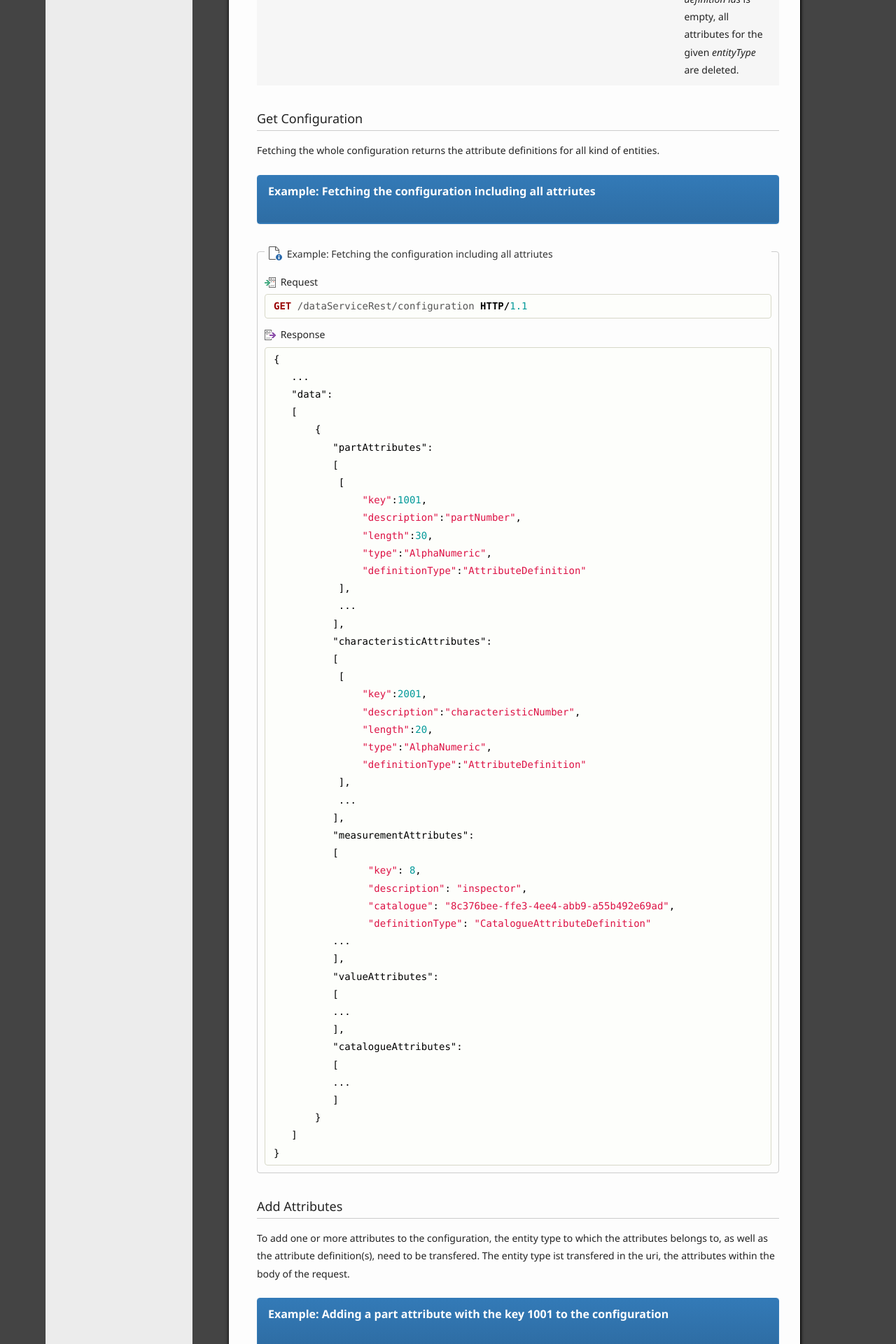
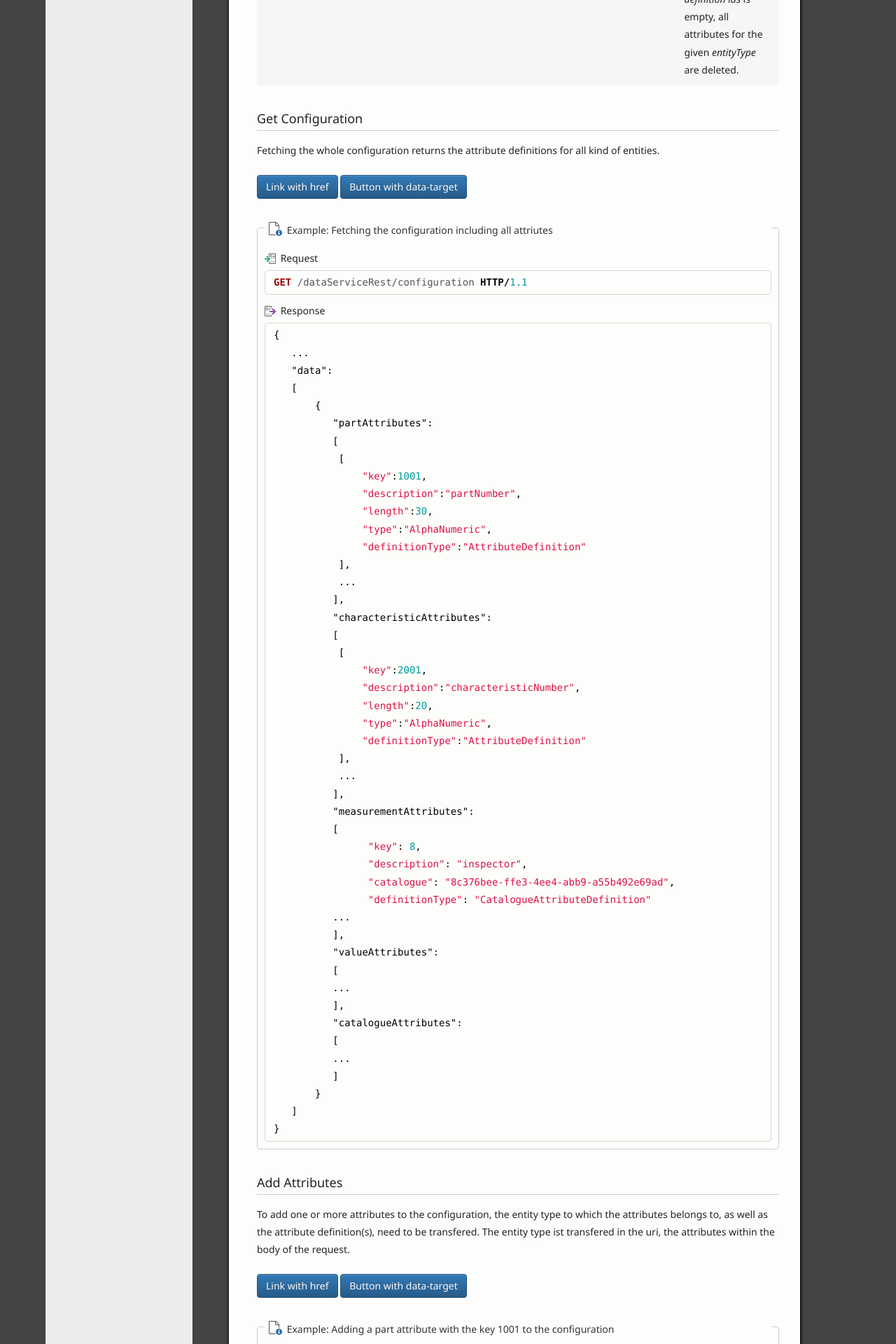
Before and after one commit to ZEISS-PiWeb/PiWeb-Api, a Jekyll site: the page built from _pages/022-configuration.md, in a window 1280 px wide. Shown: the part 2241-4161 px from the top of the page at 70% size. Built offline with Jekyll 4.4.1, drawn with Linux system fonts in a browser that asks for light colours; some of the changed text lies outside the part shown.

Commit message:
Update exampleFieldset.html

```diff
--- a/_includes/exampleFieldset.html
+++ b/_includes/exampleFieldset.html
@@ -1,11 +1,14 @@
-<div class="panel panel-primary">
-      <div class="panel-heading">
-        <h6 class="panel-title" data-toggle="collapse" data-target="#collapseExample">{{ ' Example: ' | append: exampleCaption | markdownify }}</h6>
-      </div>
-      <div class="panel-body collapse no-transition" id="collapseExample">
-        Panel content
-      </div>
-    </div>
+<a class="btn btn-primary" data-toggle="collapse" href="#collapseExample" aria-expanded="false" aria-controls="collapseExample">
+  Link with href
+</a>
+<button class="btn btn-primary" type="button" data-toggle="collapse" data-target="#collapseExample" aria-expanded="false" aria-controls="collapseExample">
+  Button with data-target
+</button>
+<div class="collapse" id="collapseExample">
+  <div class="well">
+    ...
+  </div>
+</div>
 
 <fieldset>
   <legend>
```
